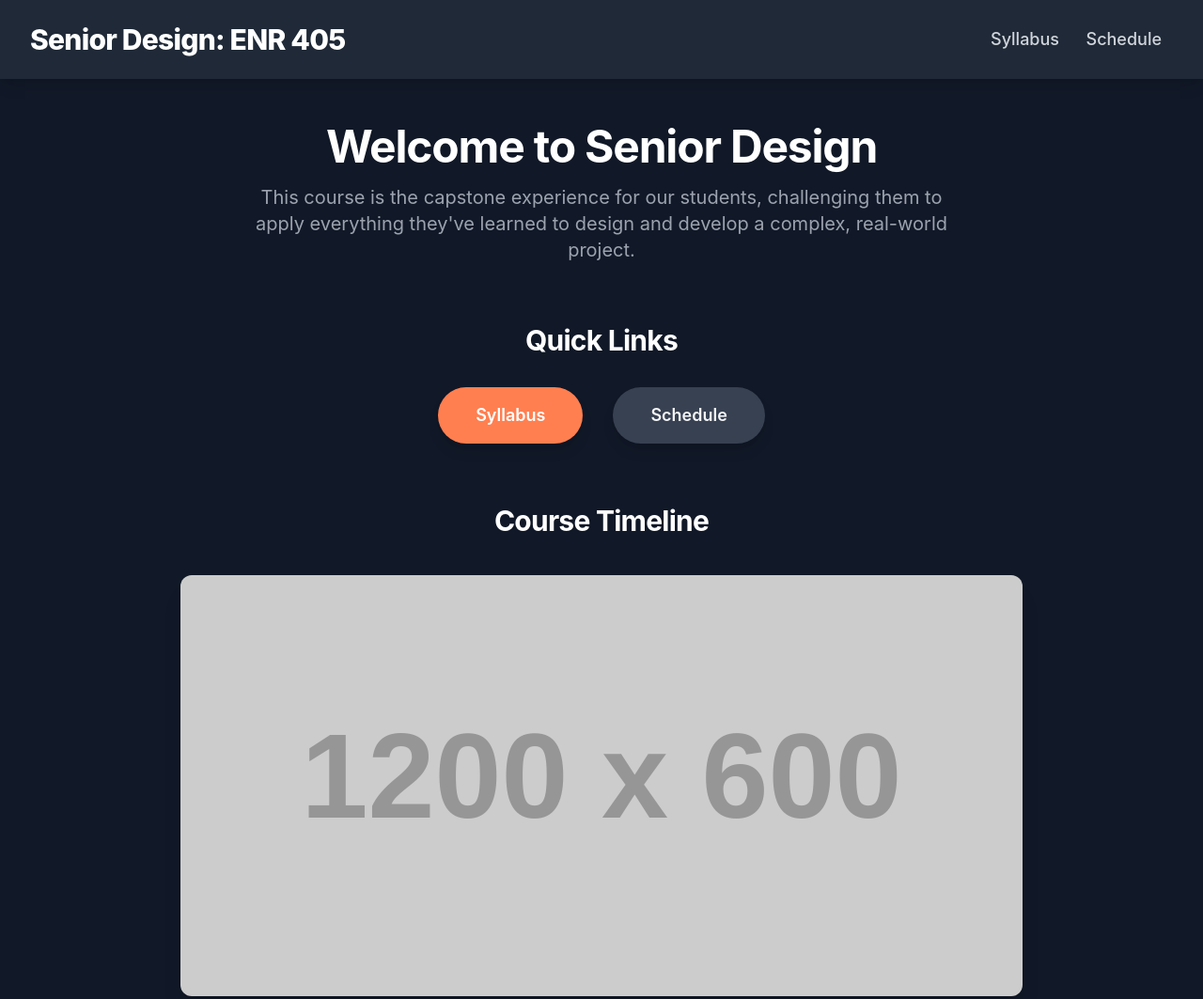
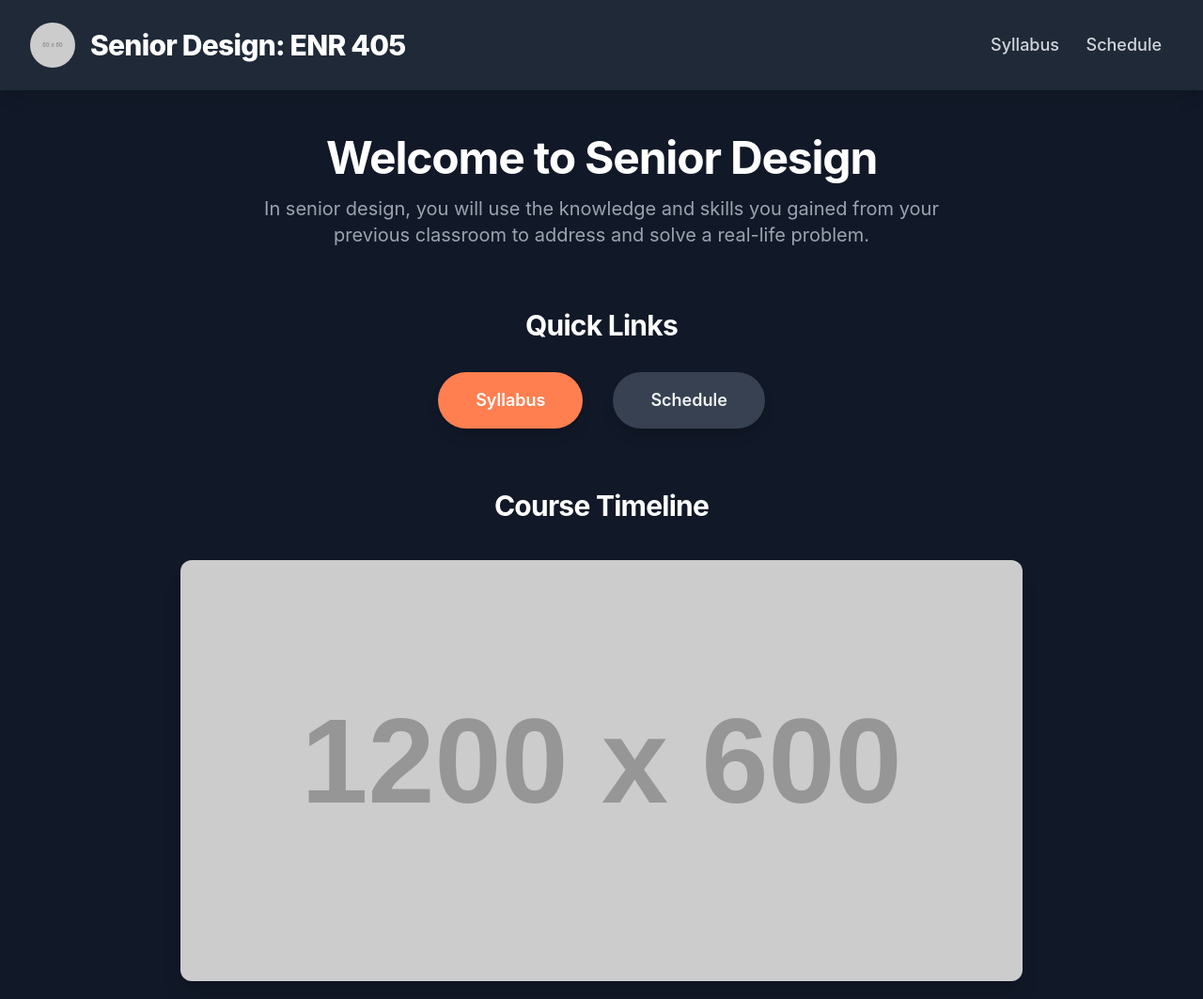
Before and after one commit to xlicoe/ENR405, a plain HTML site: page index.html in a window 1280 px wide. Shown: the top 1063 px of the page at 94% size. Drawn offline with nearby package versions, Linux system fonts and the light colour scheme; placeholder pictures from the web are drawn by us.

Commit message:
Update index.html

```diff
--- a/index.html
+++ b/index.html
@@ -31,8 +31,14 @@
     <!-- Header Section -->
     <header class="bg-gray-800 shadow-lg py-6 px-4 sm:px-6 lg:px-8">
         <div class="max-w-7xl mx-auto flex flex-col sm:flex-row justify-between items-center">
-            <div class="text-3xl font-extrabold tracking-tight text-white">
-                Senior Design: ENR 405
+            <!-- Logo and Title container -->
+            <div class="flex items-center space-x-4 mb-4 sm:mb-0">
+                <!-- Coe College Logo Placeholder -->
+                <img src="https://placehold.co/60x60/92272E/D1D5DB?text=Coe" alt="Coe College Logo" class="h-12 w-12 rounded-full">
+                <!-- Course Title -->
+                <div class="text-3xl font-extrabold tracking-tight text-white">
+                    Senior Design: ENR 405
+                </div>
             </div>
             <!-- Navigation Links -->
             <nav class="mt-4 sm:mt-0">
@@ -50,7 +56,7 @@
                 Welcome to Senior Design
             </h1>
             <p class="mt-4 text-xl text-gray-400 max-w-3xl mx-auto">
-                This course is the capstone experience for our students, challenging them to apply everything they've learned to design and develop a complex, real-world project.
+                In senior design, you will use the knowledge and skills you gained from your previous classroom to address and solve a real-life problem.
             </p>
         </section>
 
@@ -192,12 +198,7 @@
 
     <!-- Footer -->
     <footer class="bg-gray-800 mt-16 py-6 text-center text-gray-500">
-        <p>&copy; 2025 Coe College. All Rights Reserved.span id="current-year"></span> </p>
+        <p>&copy; 2025 Coe College. All rights reserved.</p>
     </footer>
-
-    <script>
-        // Dynamically set the current year in the footer
-        document.getElementById('current-year').textContent = new Date().getFullYear();
-    </script>
 </body>
 </html>
```
